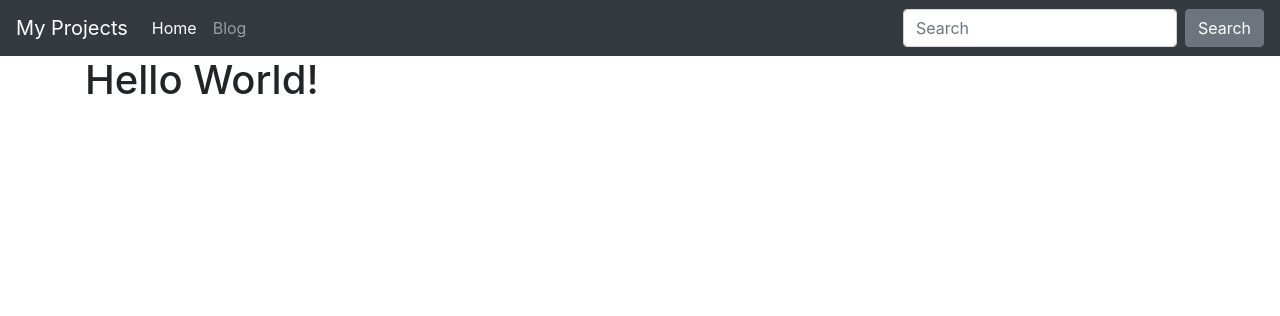
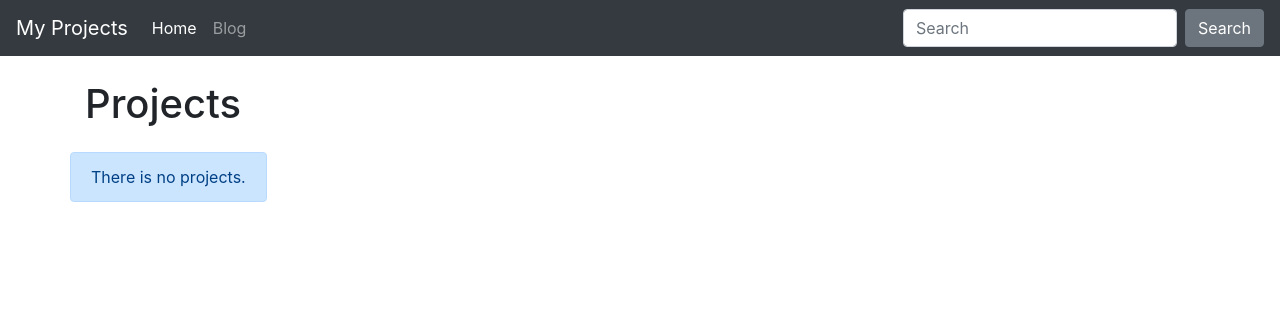
Before and after one commit to ffabiorj/portfolio, a Django app: page / in a window 1280 px wide. Shown: the top 316 px of the page. Run offline with Django 3.2, Linux system fonts and the light colour scheme; parts of the project's set-up code (start-up, migrations or seed data) failed here and were passed over; some libraries are stand-ins or nearby versions.

Commit message:
added projects in the homepage

```diff
--- a/core/templates/blog/index.html
+++ b/core/templates/blog/index.html
@@ -1,5 +1,25 @@
 {% extends 'blog/base.html' %}
 
 {% block content %}
-<h1>Hello World!</h1>
+<h1 class="my-4">Projects</h1>
+<div class="row">
+  {% if projects %}
+  {% for project in projects %}
+    <div class="col-md-4">
+      <div class="card mb-2">
+        <img class="card-img-top" src="#">
+        <div class="card-body">
+          <h5 class="card-title">{{ project.title }}</h5>
+          <p class="card-text">{{ project.description }}</p>
+          <a class="btn btn-primary" href="{% url 'project_detail' project.pk %}">Read More</a>
+        </div>
+      </div>
+    </div>
+  {% endfor %}
+  {% else %}
+  <div class="alert alert-primary">
+    There is no projects.
+  </div>
+  {% endif %}
+</div>
 {% endblock%}
```
